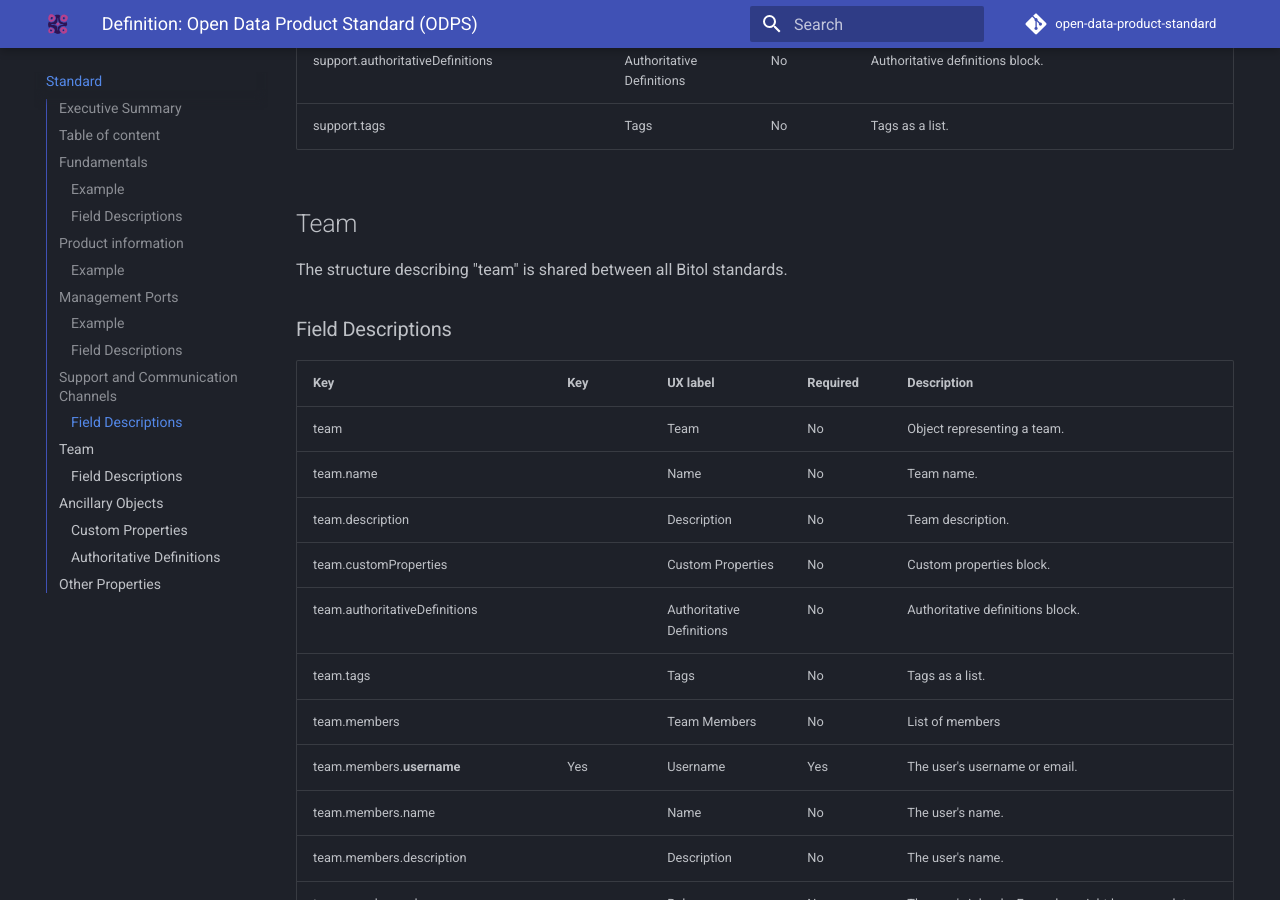
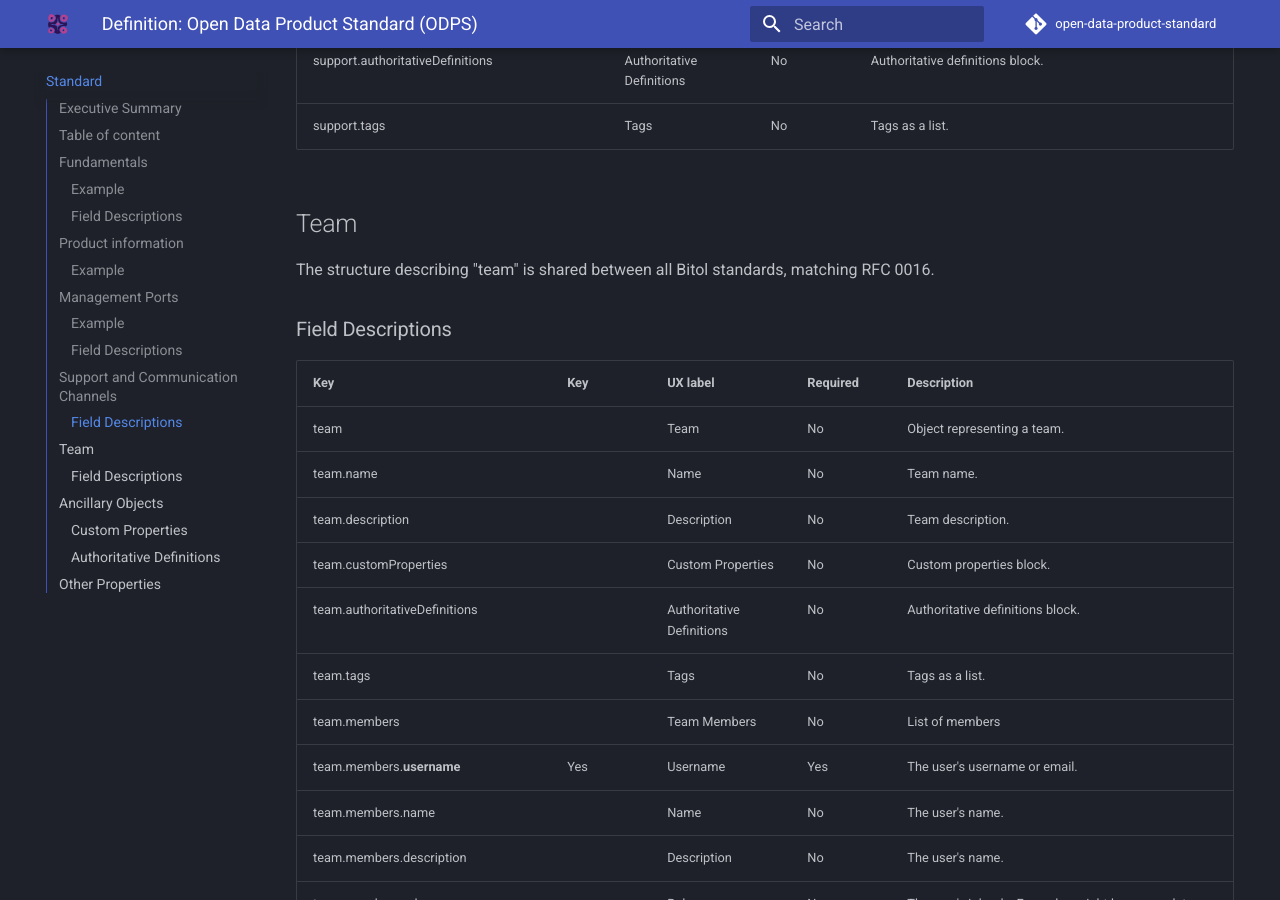
Before and after one commit to bitol-io/open-data-product-standard, an MkDocs documentation site: the page built from docs/README.md, in a window 1280 px wide and 900 px high, scrolled down 6212 px. Built offline with MkDocs 1.6.1 and Material for MkDocs 9.7.7, drawn with Linux system fonts in a browser that asks for light colours; comment, search, counter and statistics services are not loaded; the version menu is left out.

Commit message:
Update README.md

```diff
--- a/docs/README.md
+++ b/docs/README.md
@@ -189,7 +189,7 @@ The structure describing "support and communication channels" is shared between
 | support.tags                     |     | Tags                      | No       | Tags as a list.                                                                                                                   |
 
 ## Team
-The structure describing "team" is shared between all Bitol standards.
+The structure describing "team" is shared between all Bitol standards, matching RFC 0016.
 
 ### Field Descriptions
 
```
